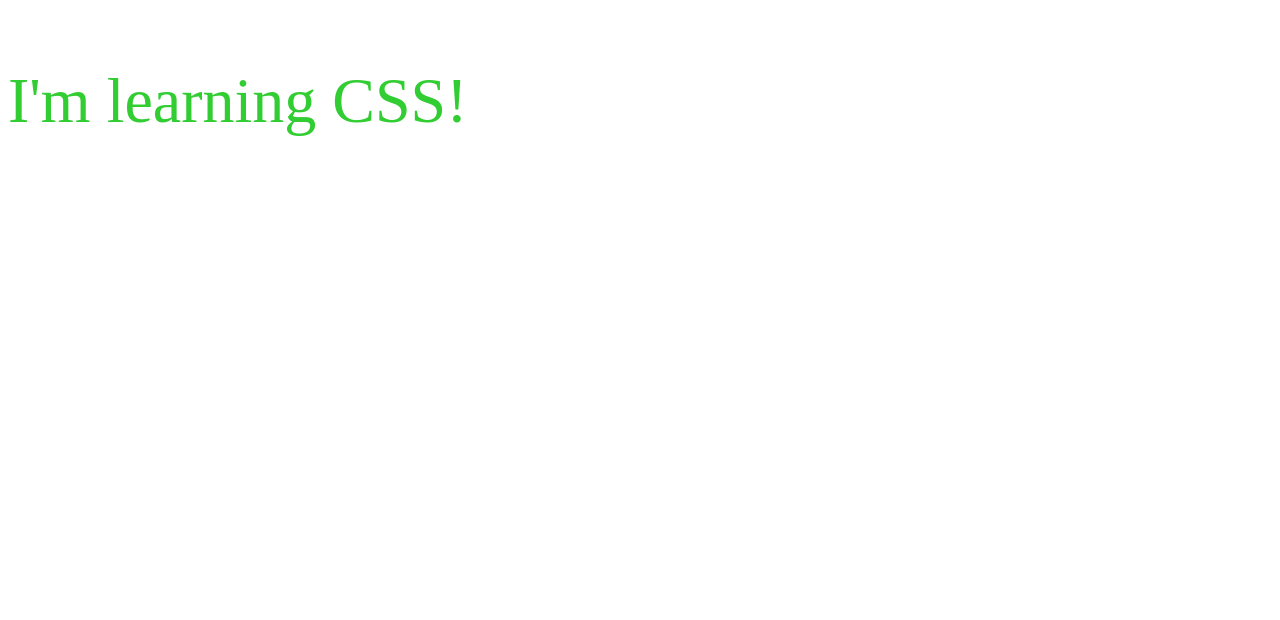
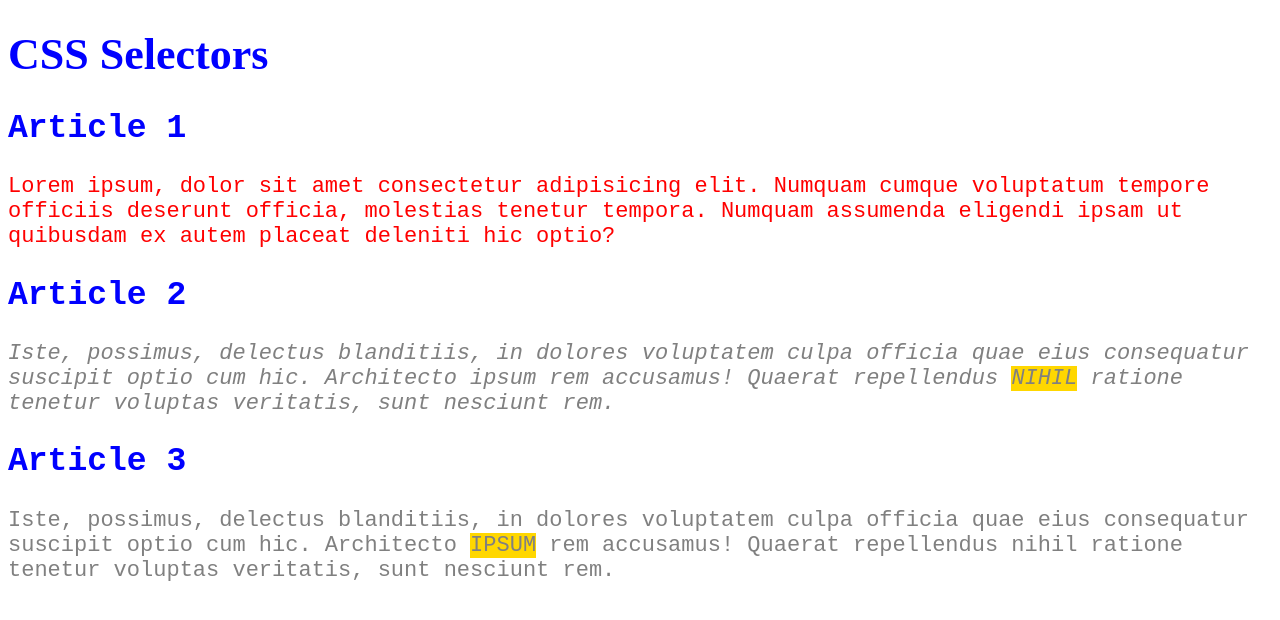
Before and after one commit to vintageashtray/web101, a plain HTML site: page index.html in a window 1280 px wide. Drawn offline with Linux system fonts and the light colour scheme.

Commit message:
02_lesson

```diff
--- a/css/style.css
+++ b/css/style.css
@@ -1,4 +1,41 @@
+html {
+    font-size: 22px;
+}
+
+body {
+
+}
+
+main {
+    font-family: monospace;
+}
+
+button, input, textarea, select {
+    font: inherit;
+}
+
+h1, h2 {
+    color: blue;
+}
+
+.gray {
+    color: gray;
+}
+
 p {
-    font-size: 64px;
     color: purple;
 }
+
+p {
+    color: red;
+}
+
+.highlight {
+    text-transform: uppercase;
+    background-color: gold;
+}
+
+
+#second {
+    font-style: italic;
+}
--- a/index.html
+++ b/index.html
@@ -5,17 +5,47 @@
     <meta charset="UTF-8">
     <meta http-equiv="X-UA-Compatible" content="IE=edge">
     <meta name="viewport" content="width=device-width, initial-scale=1.0">
-    <title>Document</title>
+    <title>CSS Selectors</title>
     <link rel="stylesheet" href="css/style.css">
-    <style>
-        p {
-            color: limegreen;
-        }
-    </style>
 </head>
 
 <body>
-    <p>I'm learning CSS!</p>
+    <header>
+        <h1>CSS Selectors</h1>
+    </header>
+    <main>
+        <article>
+            <h2>Article 1</h2>
+            <p>Lorem ipsum, dolor sit amet consectetur adipisicing elit. Numquam cumque voluptatum tempore officiis
+                deserunt
+                officia, molestias tenetur tempora. Numquam assumenda eligendi ipsam ut quibusdam ex autem placeat
+                deleniti
+                hic optio?</p>
+        </article>
+        <article>
+            <h2>Article 2</h2>
+            <p id="second" class="gray">Iste, possimus, delectus blanditiis, in dolores voluptatem culpa officia quae
+                eius
+                consequatur
+                suscipit optio
+                cum hic. Architecto ipsum rem accusamus! Quaerat repellendus <span class="highlight">nihil</span>
+                ratione tenetur voluptas
+                veritatis,
+                sunt
+                nesciunt rem.</p>
+        </article>
+        <article>
+            <h2>Article 3</h2>
+            <p class="gray">Iste, possimus, delectus blanditiis, in dolores voluptatem culpa officia quae eius
+                consequatur
+                suscipit optio
+                cum hic. Architecto <span class="highlight">ipsum</span> rem accusamus! Quaerat repellendus nihil
+                ratione tenetur voluptas
+                veritatis,
+                sunt
+                nesciunt rem.</p>
+        </article>
+    </main>
 </body>
 
 </html>
```
